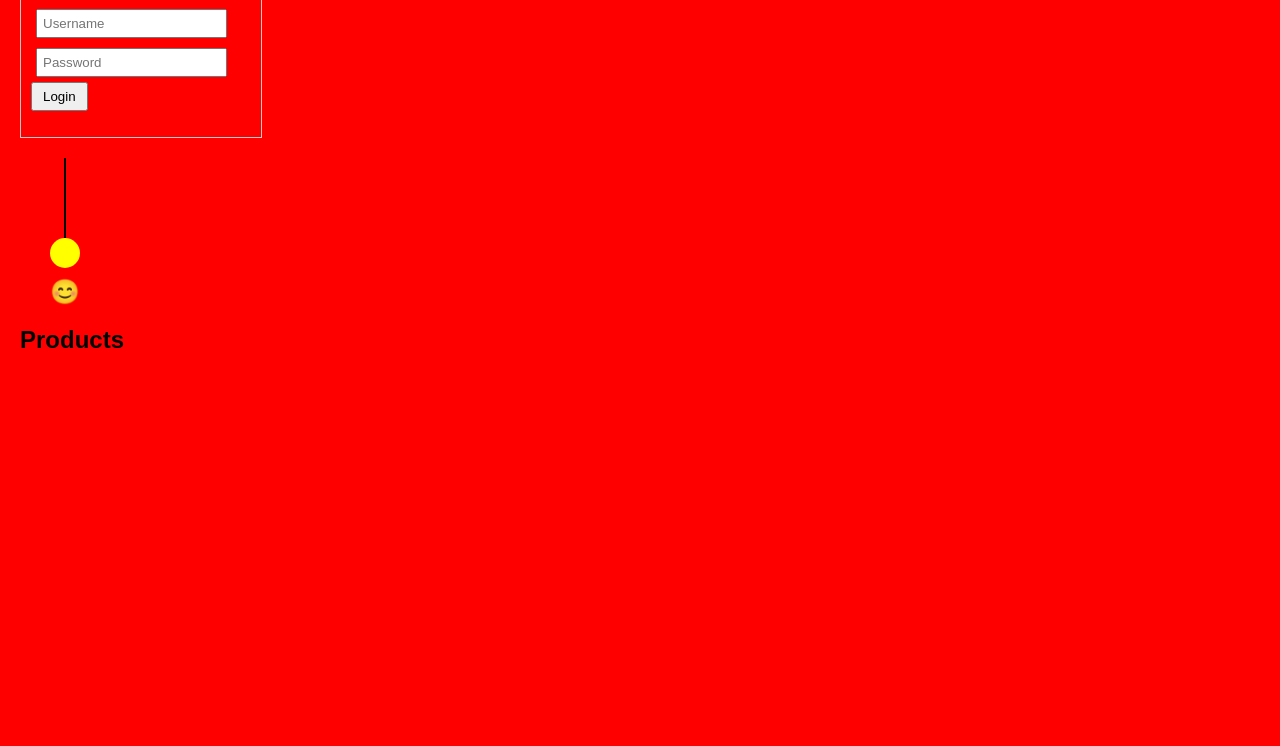
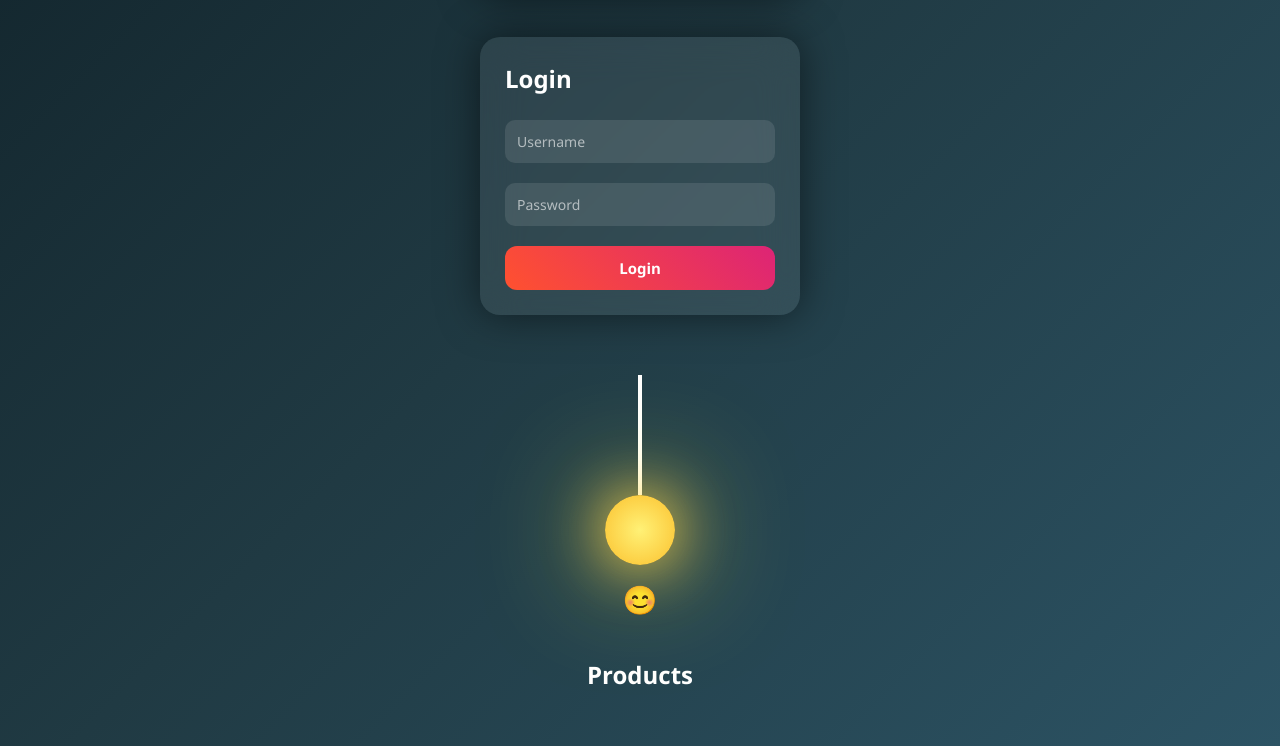
Before and after one commit to sanjaypoojary56-art/Poojary-s, a website: page public/index.html in a window 1280 px wide. Shown: the part 388-1134 px from the top of the page. Before the commit the page ends 800 px from the top, so only its background shows below. Drawn offline with Linux system fonts and the light colour scheme.

Commit message:
Update style.css

```diff
--- a/public/style.css
+++ b/public/style.css
@@ -1,18 +1,180 @@
-body { font-family:sans-serif; margin:20px;
-     background-color: red;}
-input { padding:5px; margin:5px; }
-button { padding:5px 10px; cursor:pointer; }
+/* ===== GLOBAL RESET ===== */
+* {
+  margin: 0;
+  padding: 0;
+  box-sizing: border-box;
+  font-family: 'Segoe UI', sans-serif;
+}
 
-/* Boxes */
-#register-box, #login-box { border:1px solid #ccc; padding:10px; width:220px; margin-bottom:20px; }
+body {
+  min-height: 100vh;
+  background: linear-gradient(135deg, #0f2027, #203a43, #2c5364);
+  display: flex;
+  flex-direction: column;
+  align-items: center;
+  color: white;
+  overflow-x: hidden;
+}
 
-/* Lamp */
-.lamp { position: relative; width:50px; margin:20px; }
-.string { width:2px; height:80px; background:#000; margin:auto; cursor:grab; }
-.bulb { width:30px; height:30px; background:yellow; border-radius:50%; margin:auto; }
-#face { text-align:center; font-size:24px; margin-top:10px; }
+/* ===== HEADINGS ===== */
+h1 {
+  margin-top: 30px;
+  font-size: 42px;
+  letter-spacing: 2px;
+  text-shadow: 0 0 20px rgba(255,255,255,0.5);
+}
 
-/* Products */
-#products { display:flex; flex-wrap:wrap; }
-.product-card { border:1px solid #ccc; padding:10px; margin:10px; width:200px; text-align:center; }
-.product-card img { width:100%; height:auto; }
+h2 {
+  margin-bottom: 15px;
+}
+
+/* ===== GLASS CARD ===== */
+#register-box,
+#login-box {
+  background: rgba(255,255,255,0.08);
+  backdrop-filter: blur(20px);
+  border-radius: 20px;
+  padding: 25px;
+  width: 320px;
+  margin: 20px;
+  box-shadow: 0 0 40px rgba(0,0,0,0.5);
+  transition: 0.4s ease;
+}
+
+#register-box:hover,
+#login-box:hover {
+  transform: translateY(-5px);
+  box-shadow: 0 0 60px rgba(255,255,255,0.2);
+}
+
+/* ===== INPUTS ===== */
+input {
+  width: 100%;
+  padding: 12px;
+  margin: 10px 0;
+  border: none;
+  border-radius: 10px;
+  outline: none;
+  background: rgba(255,255,255,0.1);
+  color: white;
+  font-size: 14px;
+}
+
+input::placeholder {
+  color: rgba(255,255,255,0.6);
+}
+
+/* ===== BUTTON ===== */
+button {
+  width: 100%;
+  padding: 12px;
+  margin-top: 10px;
+  border: none;
+  border-radius: 12px;
+  cursor: pointer;
+  font-weight: bold;
+  font-size: 15px;
+  background: linear-gradient(45deg, #ff512f, #dd2476);
+  color: white;
+  transition: 0.3s ease;
+}
+
+button:hover {
+  transform: scale(1.05);
+  box-shadow: 0 0 25px #ff2e63;
+}
+
+/* ===== LAMP AREA ===== */
+#lamp-area {
+  margin: 40px;
+  position: relative;
+}
+
+/* ===== LAMP DESIGN ===== */
+.lamp {
+  position: relative;
+  width: 80px;
+  display: flex;
+  flex-direction: column;
+  align-items: center;
+}
+
+.string {
+  width: 4px;
+  height: 120px;
+  background: white;
+  cursor: grab;
+}
+
+.bulb {
+  width: 70px;
+  height: 70px;
+  border-radius: 50%;
+  background: radial-gradient(circle, #fff176, #fbc02d);
+  box-shadow: 0 0 60px #ffd54f, 0 0 120px #ffeb3b;
+  transition: 0.4s ease;
+}
+
+#face {
+  margin-top: 15px;
+  font-size: 28px;
+  transition: 0.3s ease;
+}
+
+/* ===== PRODUCTS ===== */
+#products {
+  display: flex;
+  flex-wrap: wrap;
+  justify-content: center;
+  padding: 20px;
+}
+
+.product-card {
+  width: 260px;
+  margin: 20px;
+  background: rgba(255,255,255,0.08);
+  backdrop-filter: blur(15px);
+  border-radius: 20px;
+  padding: 20px;
+  box-shadow: 0 0 30px rgba(0,0,0,0.6);
+  transition: 0.4s ease;
+}
+
+.product-card:hover {
+  transform: translateY(-10px);
+  box-shadow: 0 0 60px rgba(255,255,255,0.3);
+}
+
+.product-card img {
+  width: 100%;
+  height: 180px;
+  object-fit: cover;
+  border-radius: 15px;
+  margin-bottom: 15px;
+}
+
+.product-card h3 {
+  margin-bottom: 10px;
+}
+
+.product-card p {
+  font-size: 14px;
+  opacity: 0.8;
+  margin-bottom: 10px;
+}
+
+/* ===== RESPONSIVE ===== */
+@media (max-width: 768px) {
+  #register-box,
+  #login-box {
+    width: 90%;
+  }
+
+  h1 {
+    font-size: 32px;
+  }
+
+  .product-card {
+    width: 90%;
+  }
+}
```
